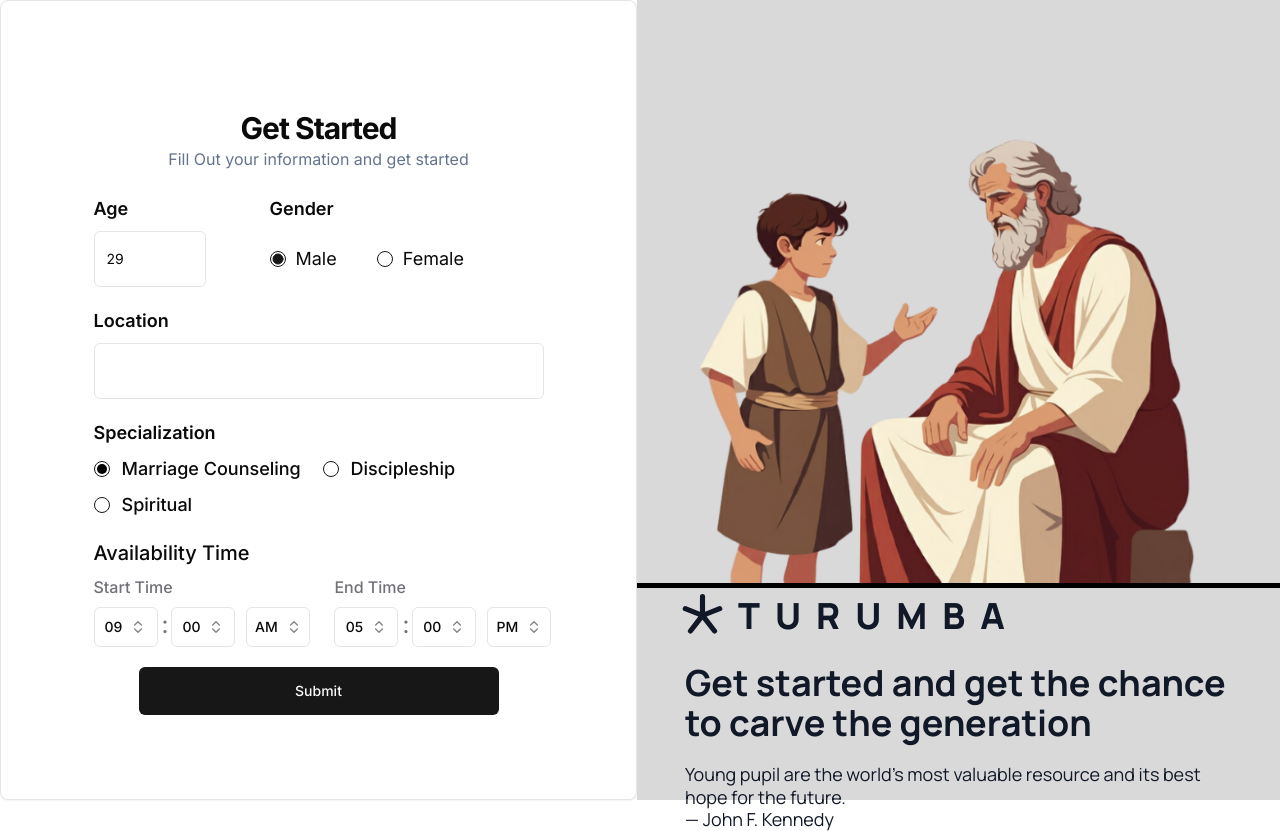
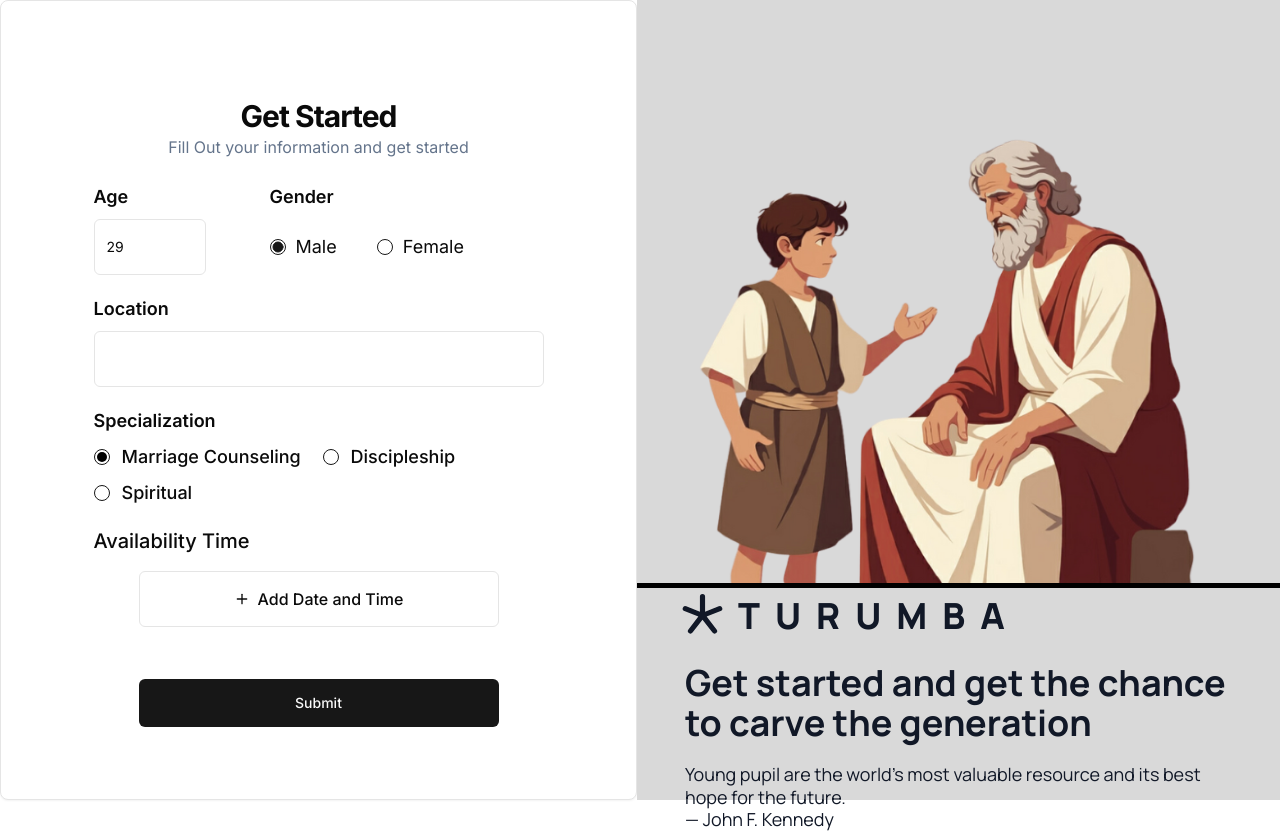
Before and after one commit to CruSea/soul-sync-frontend, a Next.js app: page /mentor/get-started in a window 1280 px wide. Built offline with nearby package versions, Linux system fonts and the light colour scheme.

Commit message:
feat: Add day choosing form

```diff
--- a/components/shared/GetStarted/GetStartedMentorForm.tsx
+++ b/components/shared/GetStarted/GetStartedMentorForm.tsx
@@ -1,23 +1,29 @@
-"use client"
+"use client";
 
-import { useForm } from "react-hook-form"
-import { getStartedMentorFormSchema } from "@/types/get-started"
-import { getStartedMentorFormValues } from "@/types/get-started"
-import { zodResolver } from "@hookform/resolvers/zod"
-import { Form } from "@/components/ui/form"
-import { AgeField } from "./AgeField"
-import { GenderField } from "./GenderField"
-import { getStartedForm } from "@/data/get-started-data"
-import { LocationField } from "./LocationField"
-import { SpecializationField } from "./SpecializationField"
-import { FormField, FormItem, FormControl, FormMessage, FormLabel } from "@/components/ui/form";
-import { HourField } from "./hourField"
-import { MinuteField } from "./MinuteField"
-import { DayPeriodField } from "./DayPeriod"
-import { useEffect } from "react"
-import { Button } from "@/components/ui/button"
+import { useForm } from "react-hook-form";
+import { getStartedMentorFormSchema } from "@/types/get-started";
+import { getStartedMentorFormValues } from "@/types/get-started";
+import { zodResolver } from "@hookform/resolvers/zod";
+import { Form } from "@/components/ui/form";
+import { AgeField } from "./AgeField";
+import { GenderField } from "./GenderField";
+import { getStartedForm } from "@/data/get-started-data";
+import { LocationField } from "./LocationField";
+import { SpecializationField } from "./SpecializationField";
+import {
+  FormField,
+  FormItem,
+  FormControl,
+  FormMessage,
+  FormLabel,
+} from "@/components/ui/form";
+import { HourField } from "./hourField";
+import { MinuteField } from "./MinuteField";
+import { DayPeriodField } from "./DayPeriod";
+import { useEffect } from "react";
+import { Button } from "@/components/ui/button";
 import { useRouter } from "next/navigation";
-import { TimeFields } from "./TimeFields"
+import { AvailabilityFields } from "./time-fields/AvailabilityFields";
 
 const GetStartedMentorForm = () => {
   const form = useForm<getStartedMentorFormValues>({
@@ -33,39 +39,56 @@ const GetStartedMentorForm = () => {
       startDayPeriod: "AM",
       endHour: "05",
       endMinute: "00",
-      endDayPeriod: "PM"
-    }
-  })
+      endDayPeriod: "PM",
+    },
+  });
 
-  const router = useRouter();  // Initialize the useRouter hook
+  const router = useRouter(); // Initialize the useRouter hook
 
   const onSubmit = (data: getStartedMentorFormValues) => {
     console.log("Mentor form data", data);
 
     // Navigate to /mentor after form submission
-    router.push("/mentor");  // Use router.push for smooth navigation
+    router.push("/mentor"); // Use router.push for smooth navigation
   };
 
-  const { formState: { errors } } = form;
+  const {
+    formState: { errors },
+  } = form;
 
   useEffect(() => {
-    console.log(errors)
-  }, [])
+    console.log(errors);
+  }, []);
 
   return (
     <Form {...form}>
-      <form onSubmit={form.handleSubmit(onSubmit)} className="flex flex-col gap-5">
+      <form
+        onSubmit={form.handleSubmit(onSubmit)}
+        className="flex flex-col gap-5"
+      >
         <div className="flex gap-16 w-full">
           <AgeField control={form.control} />
-          <GenderField control={form.control} options={getStartedForm.genderOptions} />
+          <GenderField
+            control={form.control}
+            options={getStartedForm.genderOptions}
+          />
         </div>
         <LocationField control={form.control} />
-        <SpecializationField control={form.control} options={getStartedForm.specializationOptions} />
-        <TimeFields form={form} errors={errors} />
-        <Button type="submit" className="w-4/5 mx-auto h-12 ">Submit</Button>
+        <SpecializationField
+          control={form.control}
+          options={getStartedForm.specializationOptions}
+        />
+        <AvailabilityFields
+          form={form}
+          errors={errors}
+          control={form.control}
+        />
+        <Button type="submit" className="w-4/5 mx-auto h-12 mt-8 ">
+          Submit
+        </Button>
       </form>
     </Form>
-  )
-}
+  );
+};
 
-export default GetStartedMentorForm
+export default GetStartedMentorForm;
--- a/components/shared/GetStarted/LocationField.tsx
+++ b/components/shared/GetStarted/LocationField.tsx
@@ -13,7 +13,7 @@ export function LocationField({ control }: LocationFieldProps) {
             Location
           </FormLabel>
           <FormControl>
-            <Input className="text-lg h-[56px] w-full" placeholder="" {...field} />
+            <Input className="text-lg h-14 w-full" placeholder="" {...field} />
           </FormControl>
           <FormMessage />
         </FormItem>
--- a/components/shared/GetStarted/TimeFields.tsx
+++ /dev/null
@@ -1,36 +0,0 @@
-import { FormField, FormItem, FormControl, FormMessage, FormLabel } from "@/components/ui/form";
-import { Checkbox } from "@/components/ui/checkbox";
-import { SpecializationFieldProps, TimeFieldsProps } from "@/types/get-started";
-import { HourField } from "./hourField";
-import { DayPeriodField } from "./DayPeriod";
-import { MinuteField } from "./MinuteField";
-
-
-
-export function TimeFields({ form, errors }: TimeFieldsProps) {
-  return (
-    <div className="space-y-2">
-      <div className="font-medium text-xl">Availability Time</div>
-      <div className="flex gap-6">
-        <div className="space-y-2">
-          <div className="font-medium text-zinc-500 font-base">Start Time</div>
-          <div className="flex gap-2 items-center">
-            <HourField control={form.control} type="start" form={form} />
-            <div className="text-2xl text-neutral-500 mb-1 ml-[-4px] mr-[-5px]">:</div>
-            <MinuteField control={form.control} type="start" form={form} />
-            <DayPeriodField control={form.control} type="start" form={form} />
-          </div>
-        </div>
-        <div className="space-y-2">
-          <div className="font-medium text-zinc-500 font-base">End Time</div>
-          <div className="flex gap-2 items-center">
-            <HourField control={form.control} type="end" form={form} />
-            <div className="text-2xl text-neutral-500 mb-1 ml-[-4px] mr-[-5px]">:</div>
-            <MinuteField control={form.control} type="end" form={form} />
-            <DayPeriodField control={form.control} type="end" form={form} />
-          </div>
-        </div>
-      </div>
-      {errors.startHour && <p className="text-red-500">Start Time can't be less than End Time</p>}
-    </div>);
-}
--- /dev/null
+++ b/components/shared/GetStarted/time-fields/AvailabilityFields.tsx
@@ -0,0 +1,58 @@
+import {
+  FormField,
+  FormItem,
+  FormControl,
+  FormMessage,
+  FormLabel,
+} from "@/components/ui/form";
+import { Checkbox } from "@/components/ui/checkbox";
+import { SpecializationFieldProps, AvailabilityFieldsProps } from "@/types/get-started";
+import { HourField } from "../hourField";
+import { DayPeriodField } from "../DayPeriod";
+import { MinuteField } from "../MinuteField";
+import { Button } from "@/components/ui/button";
+import { LuPlus } from "react-icons/lu";
+import {
+  Dialog,
+  DialogContent,
+  DialogDescription,
+  DialogHeader,
+  DialogTitle,
+  DialogTrigger,
+} from "@/components/ui/dialog";
+import { DayField } from "./DayFields";
+import { getStartedForm } from "@/data/get-started-data";
+import { TimeFields } from "./TimeFields";
+
+export function AvailabilityFields({ form, errors, control }: AvailabilityFieldsProps) {
+  return (
+    <div className="space-y-4 flex flex-col justify-center items-center">
+      <div className="font-medium text-xl mr-auto">Availability Time</div>
+      <Dialog>
+        <DialogTrigger className="w-4/5">
+          <Button
+            className="w-full h-14 flex text-base"
+            variant="outline"
+            type="button"
+          >
+            <LuPlus className="w-12 h-auto" /> Add Date and Time
+          </Button>
+        </DialogTrigger>
+        <DialogContent className="min-w-[600px] p-8 rounded-[8px] border-4 border-red-500 space-y-8">
+          <DialogHeader className="text-start space-y-2">
+            <DialogTitle className="text-2xl font-semibold">
+              Add Availability Time
+            </DialogTitle>
+            <DialogDescription className="text-sm">
+              Add your availability Time so we can schedule you with your Mentee
+            </DialogDescription>
+          </DialogHeader>
+          <div className="space-y-6">
+            <DayField control={control} options={getStartedForm.DayOptions} />
+            <TimeFields control={control} errors={errors} form={form} />
+          </div>
+        </DialogContent>
+      </Dialog>
+    </div>
+  );
+}
--- /dev/null
+++ b/components/shared/GetStarted/time-fields/DayFields.tsx
@@ -0,0 +1,37 @@
+import { FormField, FormItem, FormControl, FormMessage, FormLabel } from "@/components/ui/form";
+import { RadioGroup, RadioGroupItem } from "@/components/ui/radio-group";
+import { cn } from "@/lib/utils";
+import { DayFieldProps } from "@/types/get-started";
+
+export function DayField({ control, options }: DayFieldProps) {
+  return (
+    <FormField
+      control={control}
+      name="Gender"
+      render={({ field }) => (
+        <FormItem className="">
+          <FormLabel className="text-lg font-semibold">
+            Select Date
+          </FormLabel>
+          <FormControl>
+            <RadioGroup
+              defaultValue="male"
+              onValueChange={field.onChange}
+              className=" grid grid-rows-2 grid-cols-[auto_auto_auto_auto] gap-x-6 gap-y-0 px-8"
+            >
+              {options.map((option) => (
+                <FormItem key={option.value} className="flex items-center gap-2.5">
+                  <FormControl>
+                    <RadioGroupItem className="cursor-pointer " value={option.value} />
+                  </FormControl>
+                  <FormLabel className="font-normal text-base cursor-pointer pb-2">{option.label}</FormLabel>
+                </FormItem>
+              ))}
+            </RadioGroup>
+          </FormControl>
+          <FormMessage />
+        </FormItem>
+      )}
+    />
+  );
+}
--- /dev/null
+++ b/components/shared/GetStarted/time-fields/Time.tsx
@@ -0,0 +1,36 @@
+import { TimeFieldsProps } from "@/types/get-started";
+import { HourField } from "../hourField";
+import { MinuteField } from "../MinuteField";
+import { DayPeriodField } from "../DayPeriod";
+
+export function Time({ control, errors, form }: TimeFieldsProps) {
+  return (
+    <div className="flex gap-6">
+      <div className="space-y-2">
+        <div className="font-medium text-zinc-500 font-base">Start Time</div>
+        <div className="flex gap-2 items-center">
+          <HourField control={control} type="start" form={form} />
+          <div className="text-2xl text-neutral-500 mb-1 ml-[-4px] mr-[-5px]">
+            :
+          </div>
+          <MinuteField control={control} type="start" form={form} />
+          <DayPeriodField control={control} type="start" form={form} />
+        </div>
+      </div>
+      <div className="space-y-2">
+        <div className="font-medium text-zinc-500 font-base">End Time</div>
+        <div className="flex gap-2 items-center">
+          <HourField control={control} type="end" form={form} />
+          <div className="text-2xl text-neutral-500 mb-1 ml-[-4px] mr-[-5px]">
+            :
+          </div>
+          <MinuteField control={control} type="end" form={form} />
+          <DayPeriodField control={control} type="end" form={form} />
+        </div>
+      </div>
+      {errors.startHour && (
+        <p className="text-red-500">Start Time can't be less than End Time</p>
+      )}
+    </div>
+  );
+}
--- /dev/null
+++ b/components/shared/GetStarted/time-fields/TimeFields.tsx
@@ -0,0 +1,16 @@
+import { DayFieldProps, TimeFieldsProps } from "@/types/get-started";
+import { HourField } from "../hourField";
+import { MinuteField } from "../MinuteField";
+import { DayPeriodField } from "../DayPeriod";
+import { Time } from "./Time";
+
+export function TimeFields({ control, errors, form }: TimeFieldsProps) {
+  return (
+    <div className="space-y-4">
+      <div className="text-lg font-semibold">Select Time:</div>
+      <Time control={control} errors={errors} form={form} />
+    </div>
+
+
+  );
+}
--- a/types/get-started.ts
+++ b/types/get-started.ts
@@ -153,8 +153,9 @@ export interface HourFieldProps {
   form: getStartedMentorFormValues | any | undefined;
 }
 
-export interface TimeFieldsProps {
+export interface AvailabilityFieldsProps {
   form: getStartedMentorFormValues | any | undefined;
+  control: any;
   errors: any;
 }
 
@@ -164,6 +165,18 @@ export interface GenderFieldProps {
   className?: string;
 }
 
+export interface DayFieldProps {
+  control: any;
+  options: { label: string; value: string }[];
+}
+
+export interface TimeFieldsProps {
+  control: any;
+  errors: any;
+  form: getStartedMentorFormValues | any | undefined;
+}
+
+
 export interface GetStartedProps {
   type: "admin" | "mentor";
 }
```
Also changed, not shown: data/get-started-data.ts (+12 -1 lines).
